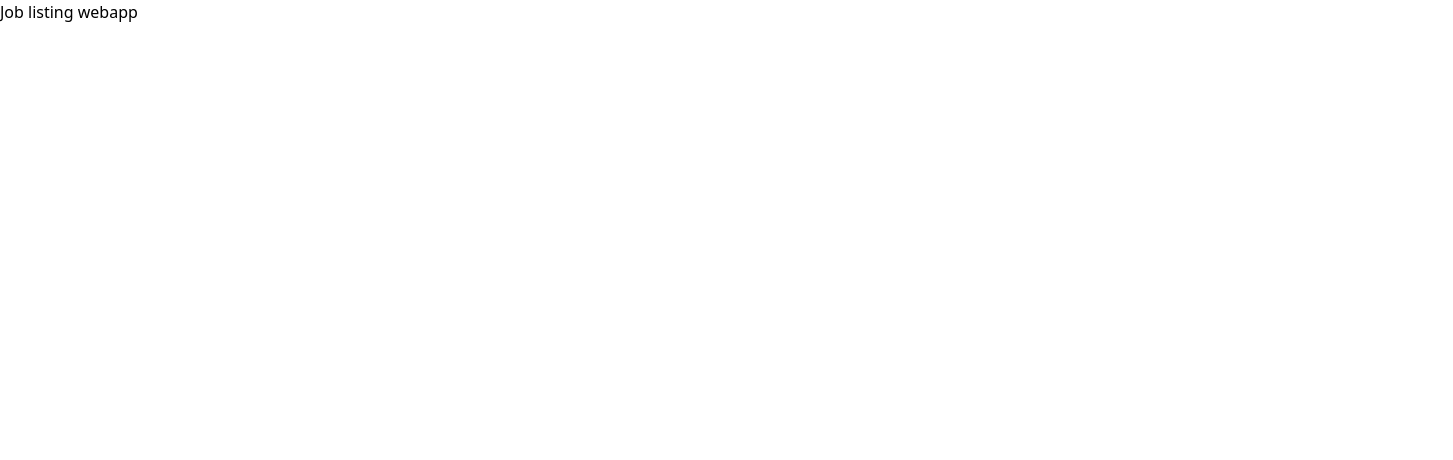
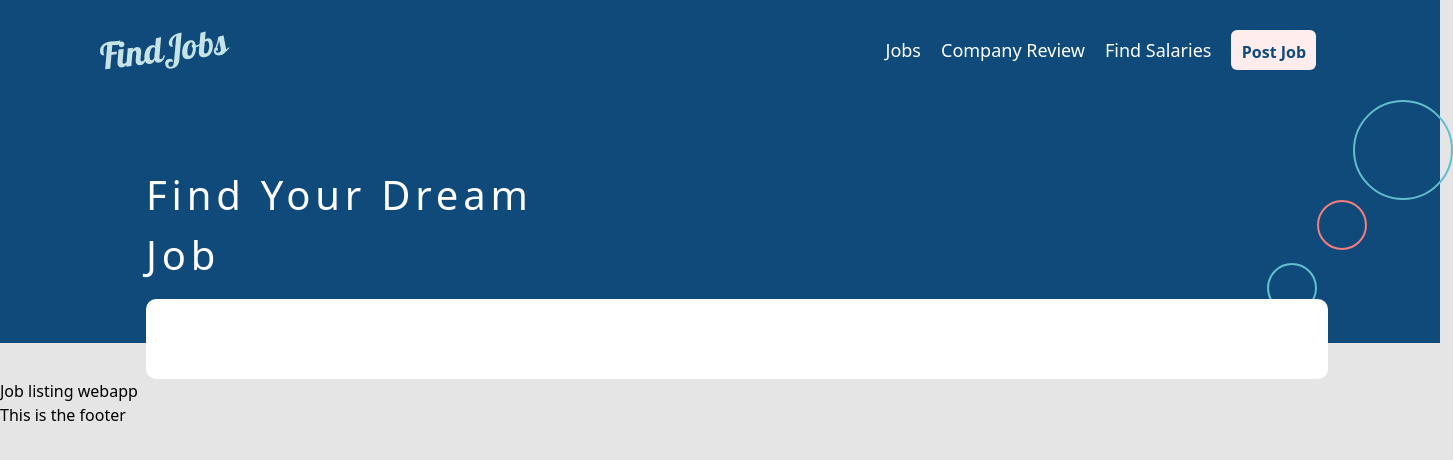
Before and after one commit to waleoxy/myfindjobsapp, a Next.js app: page / in a window 1280 px wide. Shown: the top 460 px of the page, 1453 px wide, since content can reach past the window. Built offline with nearby package versions, Linux system fonts and the light colour scheme.

Commit message:
setup of the geafer section, nacbar and the css

```diff
--- /dev/null
+++ b/components/Ellipse.js
@@ -0,0 +1,12 @@
+import React from "react";
+
+function Ellipse({ width, height, top, left, color }) {
+  return (
+    <div>
+      <p
+        className={`border-2 border-solid rounded-full border-[${color}] w-[${width}] h-[${height}] absolute top-[${top}] left-[${left}]`}></p>
+    </div>
+  );
+}
+
+export default Ellipse;
--- /dev/null
+++ b/components/Footer.js
@@ -0,0 +1,7 @@
+import React from "react";
+
+function Footer() {
+  return <div>This is the footer</div>;
+}
+
+export default Footer;
--- /dev/null
+++ b/components/HeaderSection.js
@@ -0,0 +1,24 @@
+import React from "react";
+import Ellipse from "./Ellipse";
+import GuestSearchBar from "./GuestSearchBar";
+import Navbar from "./navbar/Navbar";
+import ellipseData from "../utils/ellipseData";
+
+function HeaderSection() {
+  return (
+    <div className="bg-[#E5E5E5] relative h-[379px] w-[1453px]">
+      <div className="w-[1440px] h-[343px] bg-[#0F4A7B] absolute top-0 left-0">
+        <Navbar />{" "}
+        <p className="text-djTxt text-white tracking-djTxt w-[471px] h-[49px] absolute top-[165px] left-[146px] ">
+          Find Your Dream Job
+        </p>
+        <p className="border-2 border-solid rounded-full border-ellipse_a w-[100px] h-[100px] absolute top-[100px] left-[1353px]"></p>
+        <p className="border-2 border-solid rounded-full border-ellipse_b w-[50px] h-[50px] absolute  top-[200px] left-[1317px]"></p>
+        <p className="border-2 border-solid rounded-full border-ellipse_c w-[50px] h-[50px] absolute top-[263px] left-[1267px] "></p>
+      </div>
+      <GuestSearchBar />
+    </div>
+  );
+}
+
+export default HeaderSection;
--- /dev/null
+++ b/components/navbar/Navbar.js
@@ -0,0 +1,21 @@
+import Image from "next/image";
+import React from "react";
+import findJobsLogo from "../../public/images/findJobsLogo.png";
+
+function Navbar() {
+  return (
+    <div className="flex justify-between items-center w-[1240px] h-[50] absolute left-[100px] top-[30px]">
+      <Image src={findJobsLogo} alt="logo" layout="fixed" />
+      <div className="flex items-center w-[454.5px] h-[40px] left-[780px] space-x-5 rounded-[6px] ">
+        <p className="text-navMenuTxt text-white">Jobs</p>
+        <p className="text-navMenuTxt text-white">Company Review</p>
+        <p className="text-navMenuTxt text-white">Find Salaries</p>
+        <button className="bg-[#FFEDED] text-center text-postJobColor font-bold w-[85px] h-[40px] p-[10px] rounded-[6px] left-[1149.5px]">
+          Post Job
+        </button>
+      </div>
+    </div>
+  );
+}
+
+export default Navbar;
--- a/package.json
+++ b/package.json
@@ -9,6 +9,7 @@
     "lint": "next lint"
   },
   "dependencies": {
+    "@heroicons/react": "^1.0.5",
     "next": "12.0.7",
     "react": "17.0.2",
     "react-dom": "17.0.2"
--- a/pages/index.js
+++ b/pages/index.js
@@ -1,12 +1,13 @@
 import Head from "next/head";
+import Footer from "../components/Footer";
+import HeaderSection from "../components/HeaderSection";
 
 export default function Home() {
   return (
-    <div>
-      <Head>
-        <title>findjobs </title>
-      </Head>
+    <div className="bg-[#E5E5E5] h-screen w-max relative">
+      <HeaderSection />
       <h1>Job listing webapp</h1>
+      <Footer />
     </div>
   );
 }
--- a/tailwind.config.js
+++ b/tailwind.config.js
@@ -5,6 +5,23 @@ module.exports = {
   ],
   theme: {
     extend: {},
+    colors: {
+      transparent: "transparent",
+      current: "currentColor",
+      white: "#ffffff",
+      postJobColor: "#0F4A7B",
+      ellipse_a: "#62BECB",
+      ellipse_b: "#F57D7D",
+      ellipse_c: "#62BECB",
+    },
+    fontSize: {
+      djTxt: "40px",
+      navMenuTxt: "18px",
+      postBtnTxt: "16px",
+    },
+    letterSpacing: {
+      djTxt: "0.12em",
+    },
   },
   plugins: [],
 };
--- /dev/null
+++ b/utils/ellipseData.js
@@ -0,0 +1,27 @@
+const ellipseData = [
+  {
+    id: 1,
+    width: "100px",
+    height: "100px",
+    top: "100px",
+    left: "1353px",
+    color: "#62BECB",
+  },
+  {
+    id: 2,
+    width: "50px",
+    height: "50px",
+    top: "200px",
+    left: "1317px",
+    color: "#F57D7D",
+  },
+  {
+    id: 3,
+    width: "50px",
+    height: "50px",
+    top: "263px",
+    left: "1267px",
+    color: "#62BECB",
+  },
+];
+export default ellipseData;
```
Also changed, not shown: public/images/findJobsLogo.png (added), 1 other file (tests, documents, lock files or other folders).
